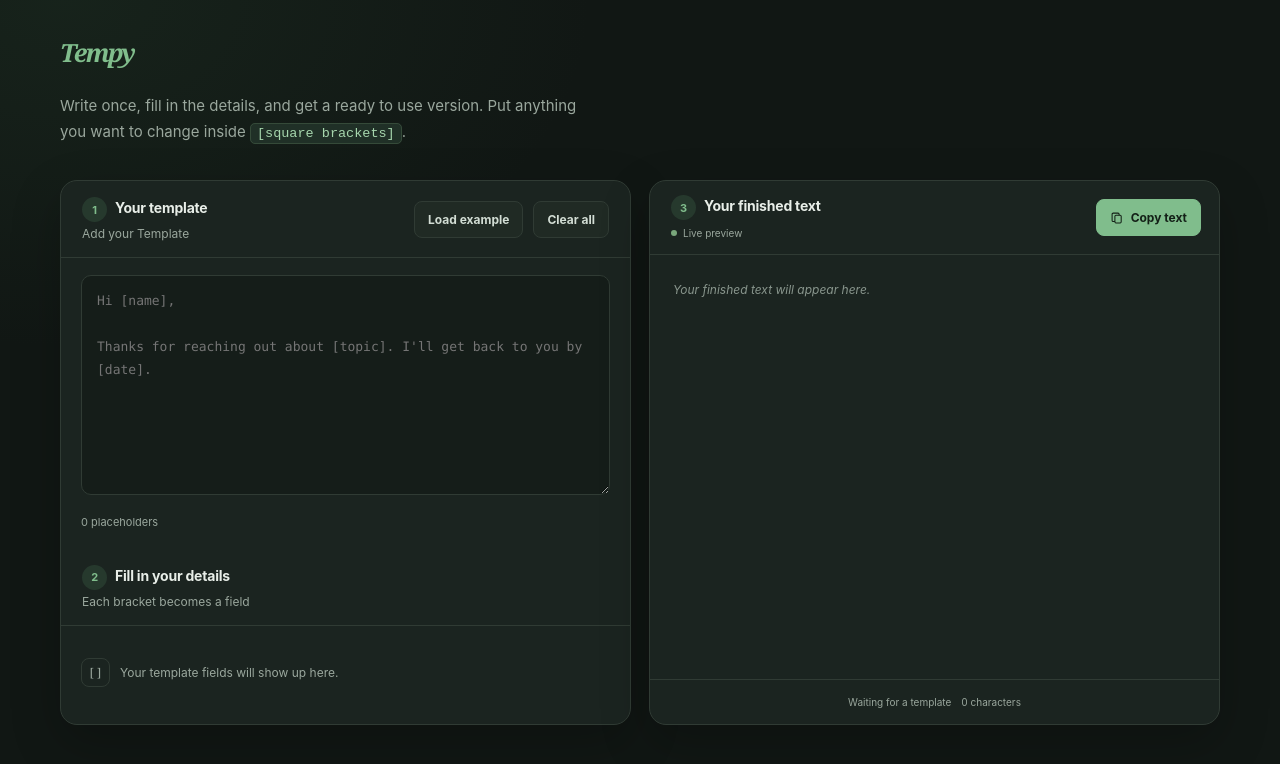
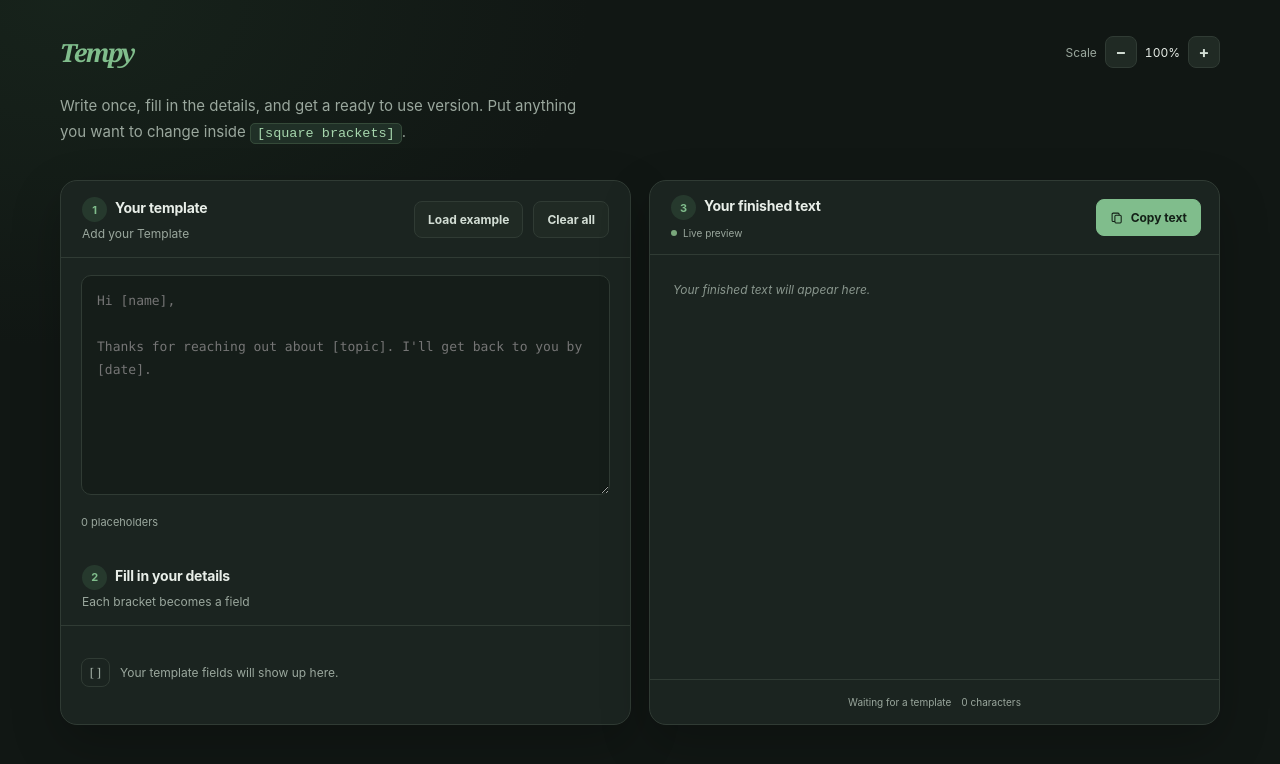
Before and after one commit to melodelete/tempy, a plain HTML site: page index.html in a window 1280 px wide. Drawn offline with Linux system fonts and the light colour scheme.

Commit message:
Add Scaling Options

```diff
--- a/index.html
+++ b/index.html
@@ -90,6 +90,28 @@
         font-style: italic;
         font-weight: 700;
         letter-spacing: -0.07em;
+      }
+      .scale-controls {
+        display: flex;
+        align-items: center;
+        gap: 8px;
+      }
+      .scale-label,
+      .scale-value {
+        color: var(--muted);
+        font-size: 12px;
+        font-variant-numeric: tabular-nums;
+      }
+      .scale-value {
+        min-width: 34px;
+        color: var(--ink);
+        text-align: center;
+      }
+      .scale-controls .button {
+        width: 32px;
+        min-height: 32px;
+        padding: 0;
+        font-size: 16px;
       }
       .top-actions {
         gap: 10px;
@@ -527,6 +549,30 @@
         <a aria-label="Tempy home" href="#" class="brand">
           <span class="brand-name">Tempy</span>
         </a>
+        <div class="scale-controls" role="group" aria-label="Page scale">
+          <span class="scale-label">Scale</span>
+          <button
+            id="scale-down"
+            class="button"
+            type="button"
+            aria-label="Decrease page scale"
+            title="Decrease page scale"
+          >
+            −
+          </button>
+          <output id="scale-value" class="scale-value" aria-live="polite"
+            >100%</output
+          >
+          <button
+            id="scale-up"
+            class="button"
+            type="button"
+            aria-label="Increase page scale"
+            title="Increase page scale"
+          >
+            +
+          </button>
+        </div>
       </header>
 
       <section class="intro">
@@ -648,8 +694,28 @@ Your finished text will appear here.</pre>
         const copyButton = document.getElementById("copy-button");
         const copyLabel = document.getElementById("copy-label");
         const announcer = document.getElementById("announcer");
+        const scaleDownButton = document.getElementById("scale-down");
+        const scaleUpButton = document.getElementById("scale-up");
+        const scaleValue = document.getElementById("scale-value");
         const values = new Map();
         let copyTimer;
+        let pageScale = 100;
+
+        function updatePageScale() {
+          document.documentElement.style.zoom = `${pageScale}%`;
+          scaleValue.textContent = `${pageScale}%`;
+          scaleDownButton.disabled = pageScale <= 80;
+          scaleUpButton.disabled = pageScale >= 130;
+        }
+
+        scaleDownButton.addEventListener("click", () => {
+          pageScale = Math.max(80, pageScale - 10);
+          updatePageScale();
+        });
+        scaleUpButton.addEventListener("click", () => {
+          pageScale = Math.min(130, pageScale + 10);
+          updatePageScale();
+        });
 
         function getPlaceholders(text) {
           const counts = new Map();
```
